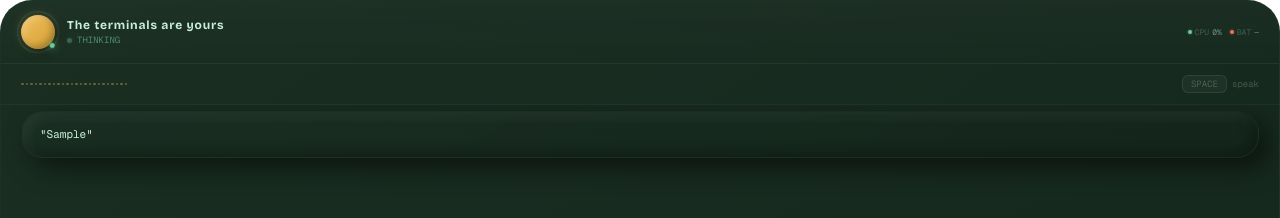
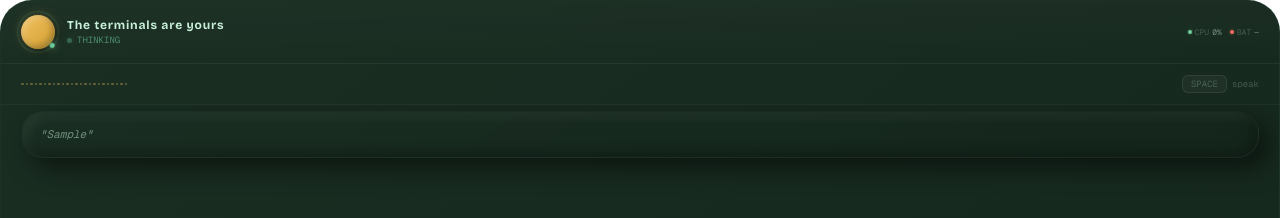
Before and after one commit to DRW3/gods-assistant, a React (Vite) app: page / in a window 1280 px wide. Both pictures are taken after typing "Sample" into the empty fields and a click on the button "Send". Shown: the top 218 px of the page. Built offline with nearby package versions, Linux system fonts and the light colour scheme; no server answers.

Commit message:
feat: beautiful markdown rendering — headers, code blocks, lists, tables, blockquotes with Midnight Emerald styling

```diff
--- a/src/components/HUD.tsx
+++ b/src/components/HUD.tsx
@@ -2,6 +2,7 @@ import { useEffect, useRef, useCallback, useState } from 'react';
 import TopBar from './TopBar';
 import WaveformBar from './WaveformBar';
 import ActivityStream from './ActivityStream';
+import ResponseCard from './ResponseCard';
 import BottomBar from './BottomBar';
 import { useWebSocket } from '../hooks/useWebSocket';
 import { useAudio } from '../hooks/useAudio';
@@ -179,21 +180,8 @@ export default function HUD() {
       {/* Scrollable middle */}
       <div data-no-drag style={{ overflowY: 'auto' as const, maxHeight: 600, flex: 1 }}>
         <ActivityStream />
-        {/* Response card */}
-        {(transcript || response) && (
-          <div style={{ padding: '6px 20px 10px' }}>
-            <div style={{
-              background: `linear-gradient(145deg, ${palette.bgLight}ee, ${palette.bg})`,
-              borderRadius: radius.card,
-              boxShadow: clay.raised,
-              border: `1px solid ${palette.white02}`,
-              padding: '14px 18px',
-            }}>
-              {transcript && <div style={{ fontSize: 11, color: palette.text, fontFamily: fonts.mono, lineHeight: 1.5 }}>"{transcript}"</div>}
-              {response && <div style={{ fontSize: 12, color: palette.textDim, marginTop: transcript ? 6 : 0, paddingTop: transcript ? 6 : 0, borderTop: transcript ? `1px solid ${palette.white02}` : 'none', lineHeight: 1.7, whiteSpace: 'pre-wrap' as const }}>{response}</div>}
-            </div>
-          </div>
-        )}
+        {/* Response card — renders markdown beautifully */}
+        <ResponseCard transcript={transcript} response={response} />
       </div>
 
       {/* Bottom dock - always visible */}
--- /dev/null
+++ b/src/components/ResponseCard.tsx
@@ -0,0 +1,157 @@
+import ReactMarkdown from 'react-markdown';
+import { palette, clay, fonts, radius } from '../styles/theme';
+
+const codeStyle: React.CSSProperties = {
+  background: 'rgba(107,203,155,0.08)',
+  color: palette.jade,
+  fontFamily: fonts.mono,
+  fontSize: 11,
+  padding: '2px 6px',
+  borderRadius: 4,
+};
+
+const codeBlockStyle: React.CSSProperties = {
+  background: `linear-gradient(145deg, ${palette.bgDark}, #08140c)`,
+  boxShadow: clay.sunken,
+  border: `1px solid ${palette.white02}`,
+  borderRadius: 10,
+  padding: '12px 14px',
+  fontFamily: fonts.mono,
+  fontSize: 11,
+  lineHeight: 1.6,
+  overflowX: 'auto',
+  color: palette.jade,
+  margin: '8px 0',
+};
+
+export default function ResponseCard({ transcript, response }: { transcript: string; response: string }) {
+  if (!transcript && !response) return null;
+
+  return (
+    <div style={{ padding: '6px 20px 10px' }}>
+      <div style={{
+        background: `linear-gradient(145deg, ${palette.bgLight}ee, ${palette.bg})`,
+        borderRadius: radius.card,
+        boxShadow: clay.raised,
+        border: `1px solid ${palette.white02}`,
+        padding: '14px 18px',
+      }}>
+        {/* User's question */}
+        {transcript && (
+          <div style={{
+            fontSize: 11, color: palette.textDim, fontFamily: fonts.mono,
+            lineHeight: 1.5, marginBottom: response ? 8 : 0,
+            paddingBottom: response ? 8 : 0,
+            borderBottom: response ? `1px solid ${palette.white04}` : 'none',
+            fontStyle: 'italic',
+          }}>
+            "{transcript}"
+          </div>
+        )}
+
+        {/* Claude's response — rendered as markdown */}
+        {response && (
+          <div data-no-drag style={{ fontSize: 12.5, color: palette.text, lineHeight: 1.75 }}>
+            <ReactMarkdown
+              components={{
+                // Headers
+                h1: ({ children }) => (
+                  <div style={{ fontSize: 16, fontWeight: 700, color: palette.text, margin: '12px 0 6px', letterSpacing: 0.3 }}>{children}</div>
+                ),
+                h2: ({ children }) => (
+                  <div style={{ fontSize: 14, fontWeight: 700, color: palette.text, margin: '10px 0 5px', letterSpacing: 0.2 }}>{children}</div>
+                ),
+                h3: ({ children }) => (
+                  <div style={{ fontSize: 13, fontWeight: 600, color: palette.jade, margin: '8px 0 4px' }}>{children}</div>
+                ),
+
+                // Bold
+                strong: ({ children }) => (
+                  <strong style={{ color: palette.jade, fontWeight: 600 }}>{children}</strong>
+                ),
+
+                // Italic
+                em: ({ children }) => (
+                  <em style={{ color: palette.textDim, fontStyle: 'italic' }}>{children}</em>
+                ),
+
+                // Inline code
+                code: ({ children, className }) => {
+                  const isBlock = className?.includes('language-');
+                  if (isBlock) {
+                    return <code style={{ fontFamily: fonts.mono, fontSize: 11 }}>{children}</code>;
+                  }
+                  return <code style={codeStyle}>{children}</code>;
+                },
+
+                // Code blocks
+                pre: ({ children }) => (
+                  <pre style={codeBlockStyle}>{children}</pre>
+                ),
+
+                // Lists
+                ul: ({ children }) => (
+                  <ul style={{ paddingLeft: 18, margin: '6px 0', listStyleType: 'none' }}>{children}</ul>
+                ),
+                ol: ({ children }) => (
+                  <ol style={{ paddingLeft: 18, margin: '6px 0' }}>{children}</ol>
+                ),
+                li: ({ children }) => (
+                  <li style={{ marginBottom: 4, position: 'relative', paddingLeft: 12 }}>
+                    <span style={{ position: 'absolute', left: 0, color: palette.jade, fontWeight: 600 }}>›</span>
+                    {children}
+                  </li>
+                ),
+
+                // Blockquotes
+                blockquote: ({ children }) => (
+                  <blockquote style={{
+                    borderLeft: `3px solid ${palette.jade}40`,
+                    paddingLeft: 12,
+                    margin: '8px 0',
+                    color: palette.textDim,
+                    fontStyle: 'italic',
+                    fontSize: 12,
+                  }}>{children}</blockquote>
+                ),
+
+                // Paragraphs
+                p: ({ children }) => (
+                  <p style={{ margin: '6px 0', lineHeight: 1.75 }}>{children}</p>
+                ),
+
+                // Links
+                a: ({ href, children }) => (
+                  <a href={href} style={{ color: palette.jade, textDecoration: 'underline', textDecorationColor: `${palette.jade}40` }} target="_blank" rel="noopener noreferrer">{children}</a>
+                ),
+
+                // Horizontal rules
+                hr: () => (
+                  <hr style={{ border: 'none', borderTop: `1px solid ${palette.white08}`, margin: '10px 0' }} />
+                ),
+
+                // Tables
+                table: ({ children }) => (
+                  <div style={{ overflowX: 'auto', margin: '8px 0' }}>
+                    <table style={{ width: '100%', borderCollapse: 'collapse', fontFamily: fonts.mono, fontSize: 10 }}>{children}</table>
+                  </div>
+                ),
+                thead: ({ children }) => (
+                  <thead style={{ borderBottom: `2px solid ${palette.jade}30` }}>{children}</thead>
+                ),
+                th: ({ children }) => (
+                  <th style={{ textAlign: 'left', padding: '6px 8px', color: palette.jade, fontWeight: 600, fontSize: 10 }}>{children}</th>
+                ),
+                td: ({ children }) => (
+                  <td style={{ padding: '5px 8px', borderBottom: `1px solid ${palette.white04}`, fontSize: 10, color: palette.textDim }}>{children}</td>
+                ),
+              }}
+            >
+              {response}
+            </ReactMarkdown>
+          </div>
+        )}
+      </div>
+    </div>
+  );
+}
```
Also changed, not shown: package.json (+7 -6 lines), 1 other file (tests, documents, lock files or other folders).
